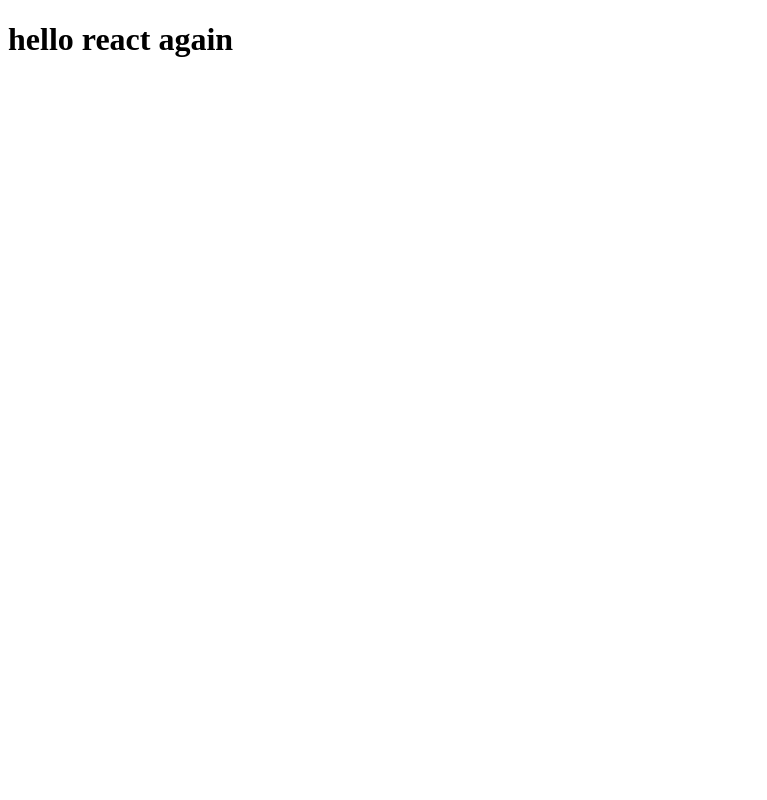
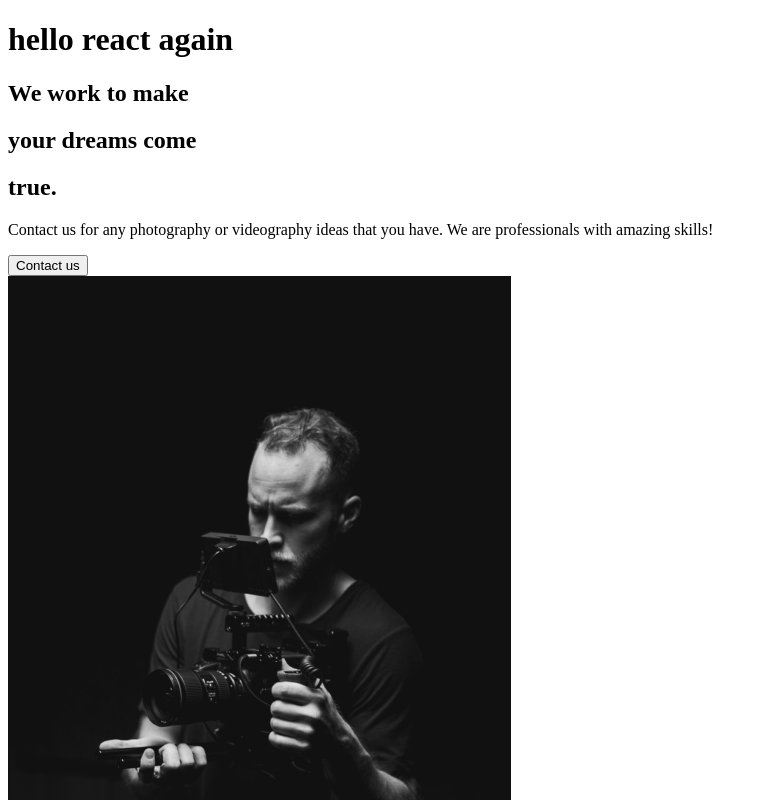
Before and after one commit to dianos6/the-creative-react-course-capture, a React (Create React App) app: page / in a window 1280 px wide. Shown: the top 800 px of the page, without its empty margins (0-767 px from the left). Built offline with nearby package versions, Linux system fonts and the light colour scheme.

Commit message:
2. about section

```diff
--- a/src/App.js
+++ b/src/App.js
@@ -1,7 +1,13 @@
+import React from "react";
+
+// import pages
+import AboutUs from "./pages/AboutUs";
+
 function App() {
   return (
     <div className="App">
       <h1>hello react again</h1>
+      <AboutUs />
     </div>
   );
 }
--- /dev/null
+++ b/src/components/AboutSection.js
@@ -0,0 +1,34 @@
+import React from "react";
+import home1 from "../img/home1.png";
+
+const AboutSection = () => {
+  return (
+    <div>
+      <div className="description">
+        <div className="title">
+          <div className="hide">
+            <h2>We work to make </h2>
+          </div>
+          <div className="hide">
+            <h2>
+              your <span>dreams</span> come
+            </h2>
+          </div>
+          <div className="hide">
+            <h2>true.</h2>
+          </div>
+        </div>
+        <p>
+          Contact us for any photography or videography ideas that you have. We
+          are professionals with amazing skills!
+        </p>
+        <button>Contact us</button>
+      </div>
+      <div className="image">
+        <img src={home1} alt="Guy with a camera" />
+      </div>
+    </div>
+  );
+};
+
+export default AboutSection;
--- /dev/null
+++ b/src/pages/AboutUs.js
@@ -0,0 +1,8 @@
+import React from "react";
+import AboutSection from "../components/AboutSection";
+
+const AboutUs = () => {
+  return <AboutSection />;
+};
+
+export default AboutUs;
```
Also changed, not shown: 1 other file (tests, documents, lock files or other folders).
